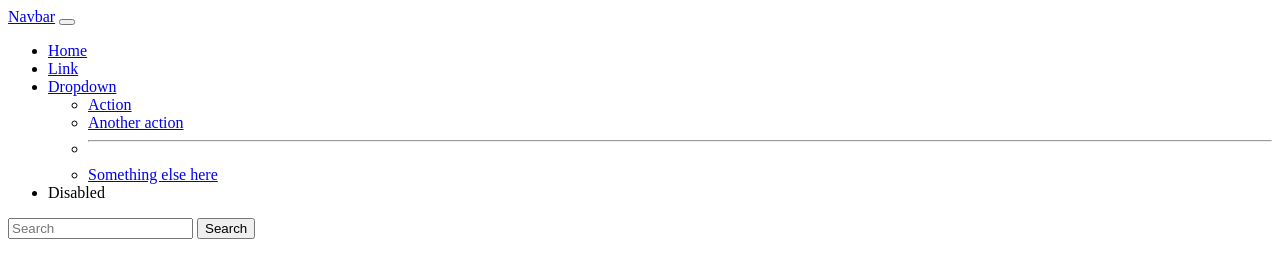
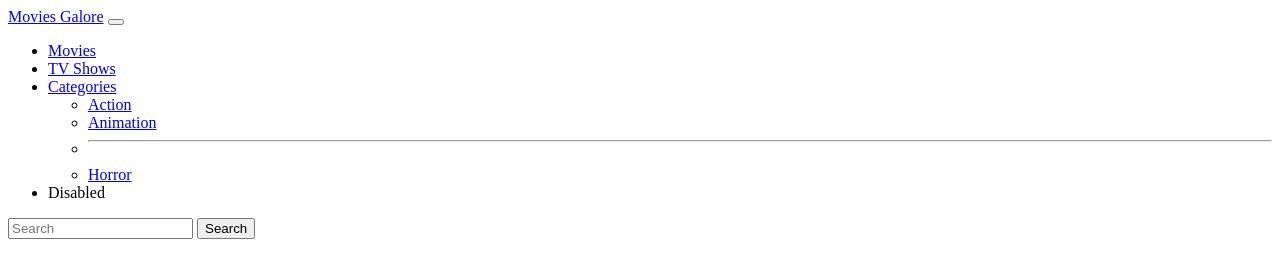
Before and after one commit to BrianGaucho/movie-gallore12, a plain HTML site: page index.html in a window 1280 px wide. Drawn offline with Linux system fonts and the light colour scheme.

Commit message:
second commit

```diff
--- a/index.html
+++ b/index.html
@@ -9,27 +9,27 @@
 <body>
     <nav class="navbar navbar-expand-lg bg-body-tertiary">
         <div class="container-fluid">
-          <a class="navbar-brand" href="#">Navbar</a>
+          <a class="navbar-brand" href="#">Movies Galore</a>
           <button class="navbar-toggler" type="button" data-bs-toggle="collapse" data-bs-target="#navbarSupportedContent" aria-controls="navbarSupportedContent" aria-expanded="false" aria-label="Toggle navigation">
             <span class="navbar-toggler-icon"></span>
           </button>
           <div class="collapse navbar-collapse" id="navbarSupportedContent">
             <ul class="navbar-nav me-auto mb-2 mb-lg-0">
               <li class="nav-item">
-                <a class="nav-link active" aria-current="page" href="#">Home</a>
+                <a class="nav-link active" aria-current="page" href="#">Movies</a>
               </li>
               <li class="nav-item">
-                <a class="nav-link" href="#">Link</a>
+                <a class="nav-link" href="#">TV Shows</a>
               </li>
               <li class="nav-item dropdown">
                 <a class="nav-link dropdown-toggle" href="#" role="button" data-bs-toggle="dropdown" aria-expanded="false">
-                  Dropdown
+                  Categories
                 </a>
                 <ul class="dropdown-menu">
                   <li><a class="dropdown-item" href="#">Action</a></li>
-                  <li><a class="dropdown-item" href="#">Another action</a></li>
+                  <li><a class="dropdown-item" href="#">Animation</a></li>
                   <li><hr class="dropdown-divider"></li>
-                  <li><a class="dropdown-item" href="#">Something else here</a></li>
+                  <li><a class="dropdown-item" href="#">Horror</a></li>
                 </ul>
               </li>
               <li class="nav-item">
```
